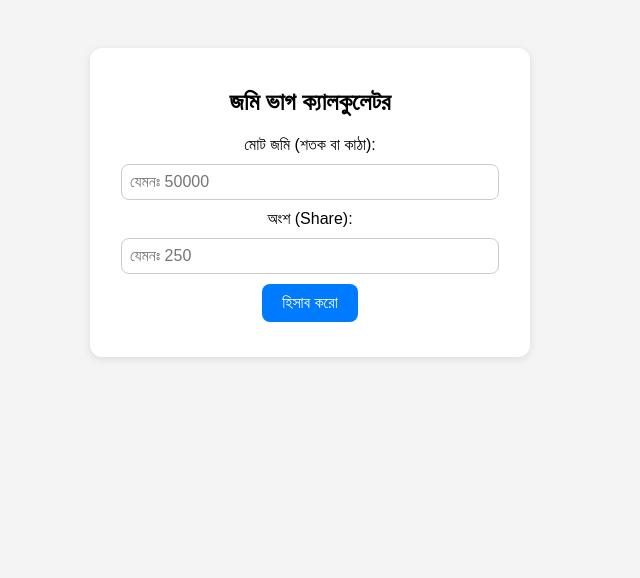
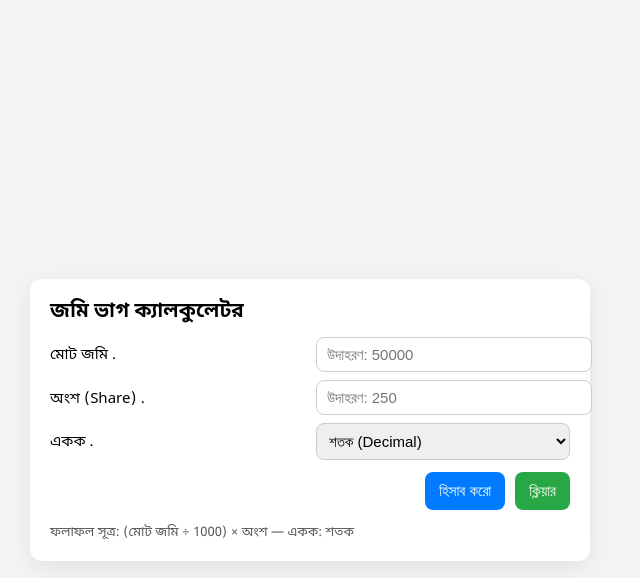
Before and after one commit to Rashedul3777/land-share-calculator, a plain HTML site: page index.html in a window 1280 px wide. Shown: the whole page, without its empty margins (330-970 px from the left). Drawn offline with Linux system fonts and the light colour scheme.

Commit message:
Update index.html

```diff
--- a/index.html
+++ b/index.html
@@ -1,74 +1,105 @@
 <!DOCTYPE html>
 <html lang="bn">
 <head>
-<meta charset="UTF-8">
-<meta name="viewport" content="width=device-width, initial-scale=1.0">
+<meta charset="utf-8" />
+<meta name="viewport" content="width=device-width, initial-scale=1" />
 <title>জমি ভাগ ক্যালকুলেটর</title>
 <style>
-  body {
-    font-family: kalpurush, sans-serif;
-    text-align: center;
-    background: #f4f4f4;
-    padding: 40px;
-  }
-  .container {
-    background: white;
-    max-width: 400px;
-    margin: auto;
-    padding: 20px;
-    border-radius: 12px;
-    box-shadow: 0 2px 8px rgba(0,0,0,0.1);
-  }
-  input {
-    width: 90%;
-    padding: 8px;
-    margin: 10px 0;
-    border-radius: 8px;
-    border: 1px solid #ccc;
-    font-size: 16px;
-  }
-  button {
-    background: #007bff;
-    color: white;
-    border: none;
-    padding: 10px 20px;
-    border-radius: 8px;
-    cursor: pointer;
-    font-size: 16px;
-  }
-  button:hover {
-    background: #0056b3;
-  }
-  .result {
-    margin-top: 15px;
-    font-size: 18px;
-    font-weight: bold;
+  :root{--card-bg:#fff;--page-bg:#f4f4f4;--accent:#007bff}
+  body{margin:0;font-family: 'Noto Sans Bengali', Kalpurush, system-ui, -apple-system, 'Segoe UI', Roboto, 'Helvetica Neue', Arial; background:var(--page-bg);display:flex;align-items:center;justify-content:center;min-height:100vh;padding:20px}
+  .card{width:100%;max-width:520px;background:var(--card-bg);border-radius:12px;padding:20px;box-shadow:0 6px 24px rgba(0,0,0,0.08)}
+  h2{margin:0 0 12px 0;font-size:20px}
+  .row{display:flex;align-items:center;justify-content:space-between;margin:8px 0}
+  .label{flex:1;text-align:left;font-size:15px;padding-right:12px}
+  .label::after{content:'.';margin-left:4px}
+  .input{flex:1}
+  input[type="number"]{width:100%;padding:8px 10px;border-radius:8px;border:1px solid #ccc;font-size:15px}
+  .controls{display:flex;gap:10px;flex-wrap:wrap;justify-content:flex-end;margin-top:12px}
+  button{background:var(--accent);color:#fff;border:none;padding:10px 14px;border-radius:8px;cursor:pointer;font-size:15px}
+  button.secondary{background:#28a745}
+  .result{margin-top:14px;font-weight:700;font-size:16px}
+  @media (max-width:420px){
+    .row{flex-direction:column;align-items:flex-start}
+    .label{padding-right:0;margin-bottom:6px}
+    .controls{justify-content:flex-start}
   }
 </style>
 </head>
 <body>
-<div class="container">
-  <h2>জমি ভাগ ক্যালকুলেটর</h2>
-  <label>মোট জমি (শতক বা কাঠা):</label><br>
-  <input type="number" id="total" placeholder="যেমনঃ 50000"><br>
-  <label>অংশ (Share):</label><br>
-  <input type="number" id="share" placeholder="যেমনঃ 250"><br>
-  <button onclick="calculateLand()">হিসাব করো</button>
-  <div class="result" id="result"></div>
-</div>
+  <div class="card">
+    <h2>জমি ভাগ ক্যালকুলেটর</h2>
+
+    <!-- Row: মোট জমি -->
+    <div class="row">
+      <div class="label">মোট জমি</div>
+      <div class="input"><input id="total" type="number" placeholder="উদাহরণ: 50000" /></div>
+    </div>
+
+    <!-- Row: অংশ -->
+    <div class="row">
+      <div class="label">অংশ (Share)</div>
+      <div class="input"><input id="share" type="number" placeholder="উদাহরণ: 250" /></div>
+    </div>
+
+    <!-- Row: একক নির্বাচন (optional) -->
+    <div class="row">
+      <div class="label">একক</div>
+      <div class="input">
+        <select id="unit" style="width:100%;padding:8px;border-radius:8px;border:1px solid #ccc;font-size:15px">
+          <option value="decimal">শতক (Decimal)</option>
+          <option value="bigha">বিঘা</option>
+          <option value="acre">একর (Acre)</option>
+        </select>
+      </div>
+    </div>
+
+    <div class="controls">
+      <button onclick="calculateLand()">হিসাব করো</button>
+      <button class="secondary" onclick="clearInputs()">ক্লিয়ার</button>
+    </div>
+
+    <div class="result" id="result"></div>
+    <div style="margin-top:8px;font-size:13px;color:#555">ফলাফল সূত্র: (মোট জমি ÷ 1000) × অংশ — একক: <span id="unitLabel">শতক</span></div>
+  </div>
 
 <script>
-function calculateLand() {
-  let total = parseFloat(document.getElementById('total').value);
-  let share = parseFloat(document.getElementById('share').value);
+function unitLabelText(u){
+  if(u==='decimal') return 'শতক';
+  if(u==='bigha') return 'বিঘা';
+  if(u==='acre') return 'একর';
+  return '';
+}
 
-  if (isNaN(total) || isNaN(share)) {
-    document.getElementById('result').innerText = 'দয়া করে সঠিক সংখ্যা লিখুন!';
+document.getElementById('unit').addEventListener('change', function(){
+  document.getElementById('unitLabel').innerText = unitLabelText(this.value);
+});
+
+function calculateLand(){
+  const totalEl = document.getElementById('total');
+  const shareEl = document.getElementById('share');
+  const unit = document.getElementById('unit').value;
+
+  const total = parseFloat(totalEl.value);
+  const share = parseFloat(shareEl.value);
+
+  if(isNaN(total) || isNaN(share)){
+    document.getElementById('result').innerText = 'দয়া করে সঠিক সংখ্যা দিন!';
     return;
   }
 
-  let result = (total / 1000) * share;
-  document.getElementById('result').innerText = 'আপনার জমির পরিমাণ: ' + result.toFixed(2);
+  // যদি ব্যবহারকারী একক হিসেবে বিঘা বা একর রেখেছে, আমরা ফলাফলকে সেই এককে কনভার্ট করবো
+  // কিন্তু মূল সূত্র (total ÷ 1000) * share ব্যবহার করব — এটিই চাওয়া হয়েছে
+  let rawResult = (total / 1000) * share;
+
+  // Display smartly depending on unit selection
+  let display = rawResult.toFixed(2) + ' ' + (unit==='decimal'? 'শতক' : unit==='bigha'? 'বিঘা' : 'একর');
+  document.getElementById('result').innerText = 'আপনার জমির পরিমাণ: ' + display;
+}
+
+function clearInputs(){
+  document.getElementById('total').value = '';
+  document.getElementById('share').value = '';
+  document.getElementById('result').innerText = '';
 }
 </script>
 </body>
```
